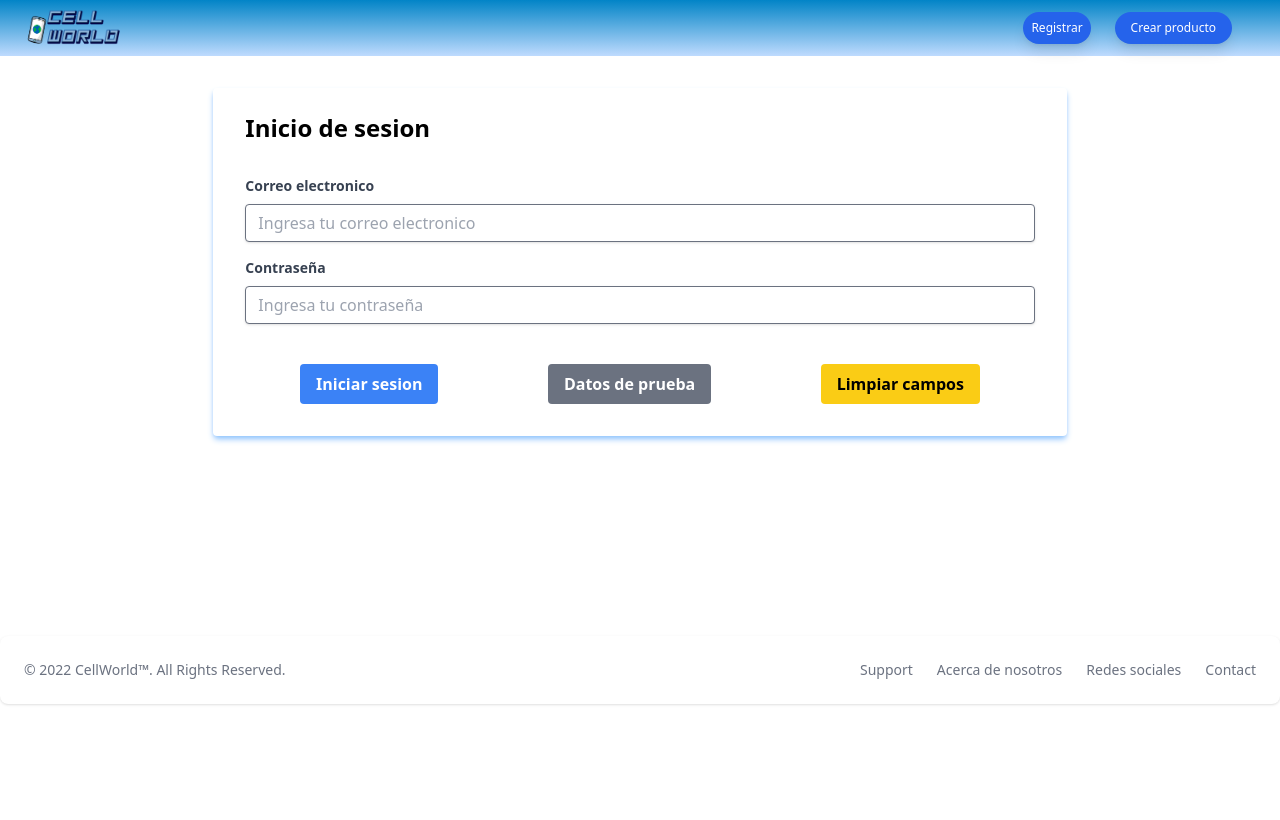
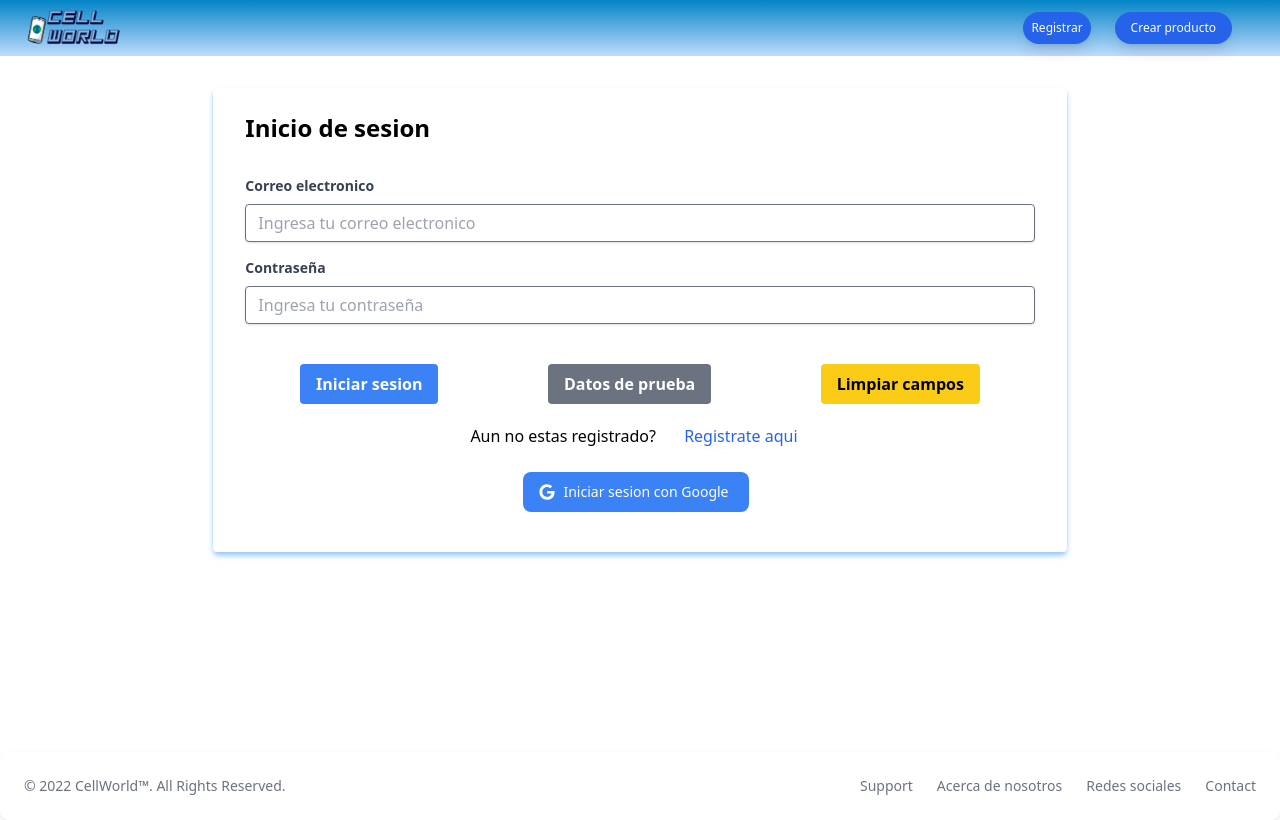
Before and after one commit to rubendario981/SPA-Cellphones, a React (Create React App) app in the folder client/: page /login in a window 1280 px wide. Built offline with nearby package versions, Linux system fonts and the light colour scheme; no server answers; the HTML template or start-up script is replaced by a standard one.

Commit message:
feat(client/ login)
Se completa inicio de sesion de usuario con cuenta de google

```diff
--- a/client/package.json
+++ b/client/package.json
@@ -5,13 +5,13 @@
   "dependencies": {
     "@headlessui/react": "^1.7.4",
     "@heroicons/react": "^2.0.13",
-    "@sweetalert/with-react": "^0.1.1",
     "@testing-library/jest-dom": "^5.16.5",
     "@testing-library/react": "^13.4.0",
     "@testing-library/user-event": "^13.5.0",
     "axios": "^1.1.3",
     "bootstrap": "^5.2.2",
     "dotenv": "^16.0.3",
+    "firebase": "^9.14.0",
     "react": "^18.2.0",
     "react-dom": "^18.2.0",
     "react-redux": "^8.0.5",
--- a/client/src/views/Home/Login/LoginForm.jsx
+++ b/client/src/views/Home/Login/LoginForm.jsx
@@ -1,6 +1,23 @@
 import React, { useState } from 'react';
-import { useNavigate } from "react-router-dom"
+import { Link, useNavigate } from "react-router-dom"
 import axios from "axios"
+// Importar modulos de firebase
+import { initializeApp } from "firebase/app";
+// import { getAnalytics } from "firebase/analytics";
+import { getAuth, GoogleAuthProvider, signInWithPopup } from 'firebase/auth'
+// TODO: Add SDKs for Firebase products that you want to use
+// https://firebase.google.com/docs/web/setup#available-libraries
+
+// Firebase configuration
+const firebaseConfig = {
+  apiKey: "AIzaSyCNjHi1N4LrNuWdlOvAeuqoMfugx8daZyA",
+  authDomain: "pf-henry-ae594.firebaseapp.com",
+  projectId: "pf-henry-ae594",
+  storageBucket: "pf-henry-ae594.appspot.com",
+  messagingSenderId: "316355123917",
+  appId: "1:316355123917:web:91b6aedd38591aa321e784",
+  measurementId: "G-SH5V7XV0CP"
+};
 
 const LoginForm = () => {
   const datosDePrueba = { email: "correo@mail.com", password: "12345" }
@@ -9,9 +26,13 @@
   const [input, setInput] = useState(initialState)
   const navigate = useNavigate()
 
+  // Initialize Firebase
+  const app = initializeApp(firebaseConfig);
+  const auth = getAuth(app)
+  const provider = new GoogleAuthProvider();
+
   const handleChanges = (e) => {
     setInput({ ...input, [e.target.name]: e.target.value })
-
   }
 
   const sendForm = async (e) => {
@@ -20,11 +41,29 @@
       const login = await axios.post('http://localhost:3001/user/login', input)
       login.status === 200 &&
         localStorage.setItem('token', login.data.token)
-        alert("Bienvenio a nuestra pagina")
-        navigate('/perfil')
+      alert("Bienvenio a nuestra pagina")
+      navigate('/perfil')
 
     } catch (error) {
       alert("Algo ha salido mal, intenta de nuevo" + error)
+    }
+  }
+
+  const siginGoogle = async () => {
+    try {
+      const user = await signInWithPopup(auth, provider)
+      const token = await user.user.accessToken
+      localStorage.setItem('token', token)
+      alert("Inicio sesion correcto!! ")
+      navigate('/perfil')
+    } catch (error) {
+      error.code
+        ? alert('Error en proceso de autenticacion ', error.code)
+        : error.message
+          ? alert("Autenticacion fallida ", error.message)
+          : error.customData.email
+            ? alert("Error con el email ", error.customData.email)
+            : alert("Error general", error)
     }
   }
   return (
@@ -77,6 +116,21 @@
               Limpiar campos
             </button>
           </div>
+          <div className='flex flex-col items-center mt-5'>
+            <span>
+              Aun no estas registrado?
+              <Link className='py-1 px-3 rounded-md ml-3 text-blue-600 hover:text-white hover:bg-blue-600' to={'/register'}> Registrate aqui </Link>
+            </span>
+
+            <button type="button"
+              className="mt-6 text-white bg-blue-500 hover:bg-blue-700 focus:ring-4 focus:outline-none focus:ring-[#4285F4]/50 font-medium rounded-lg text-sm px-5 py-2.5 text-center inline-flex items-center dark:focus:ring-[#4285F4]/55 mr-2 mb-2"
+              onClick={siginGoogle}
+            >
+              <svg className="mr-2 -ml-1 w-4 h-4" aria-hidden="true" focusable="false" data-prefix="fab" data-icon="google" role="img" xmlns="http://www.w3.org/2000/svg" viewBox="0 0 488 512"><path fill="currentColor" d="M488 261.8C488 403.3 391.1 504 248 504 110.8 504 0 393.2 0 256S110.8 8 248 8c66.8 0 123 24.5 166.3 64.9l-67.5 64.9C258.5 52.6 94.3 116.6 94.3 256c0 86.5 69.1 156.6 153.7 156.6 98.2 0 135-70.4 140.8-106.9H248v-85.3h236.1c2.3 12.7 3.9 24.9 3.9 41.4z"></path></svg>
+              Iniciar sesion con Google
+            </button>
+
+          </div>
         </form>
       </div>
     </div>
--- a/client/src/views/Home/ProductCard/ProductCard.jsx
+++ b/client/src/views/Home/ProductCard/ProductCard.jsx
@@ -5,8 +5,9 @@
 
 const ProductCard = ({ name, image, rom, price, id, stock, setDataModal }) => {
 
-  let producto = Object.entries(localStorage).map(e => JSON.parse(e[1])).find(e => e.name === name)
+  // let producto = Object.entries(localStorage).map(e => JSON.parse(e[1])).find(e => e.name === name)
 
+  const producto = {}
   function addCarrito(producto) {
     if (producto) {
       producto.cant++
--- a/client/src/views/Perfil/Perfil.jsx
+++ b/client/src/views/Perfil/Perfil.jsx
@@ -5,9 +5,13 @@
 
 	const payloadUser = window.atob(token.split('.')[1])
 	const user = JSON.parse(payloadUser)
+
 	return (
-		<div>
-			{ user.id }
+		<div className='mt-15 pt-15'>
+			{ token && user.email
+				? <p> usuario identificado con email {user.email}</p> :
+				<p> usuario desde la base de datos con id {user.id} </p>
+			}
 		</div>
 	)
 }
```
Also changed, not shown: 1 other file (tests, documents, lock files or other folders).
